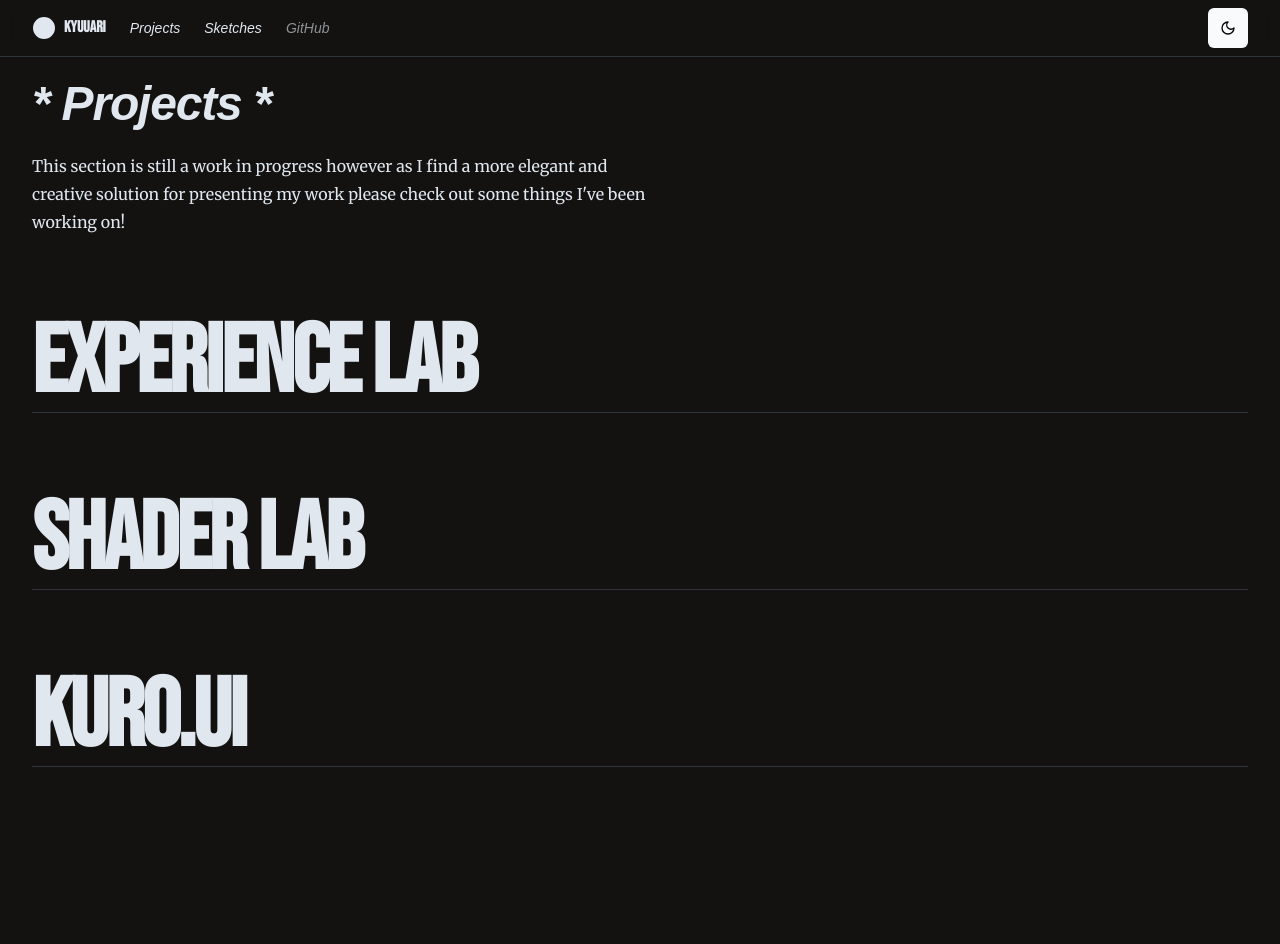
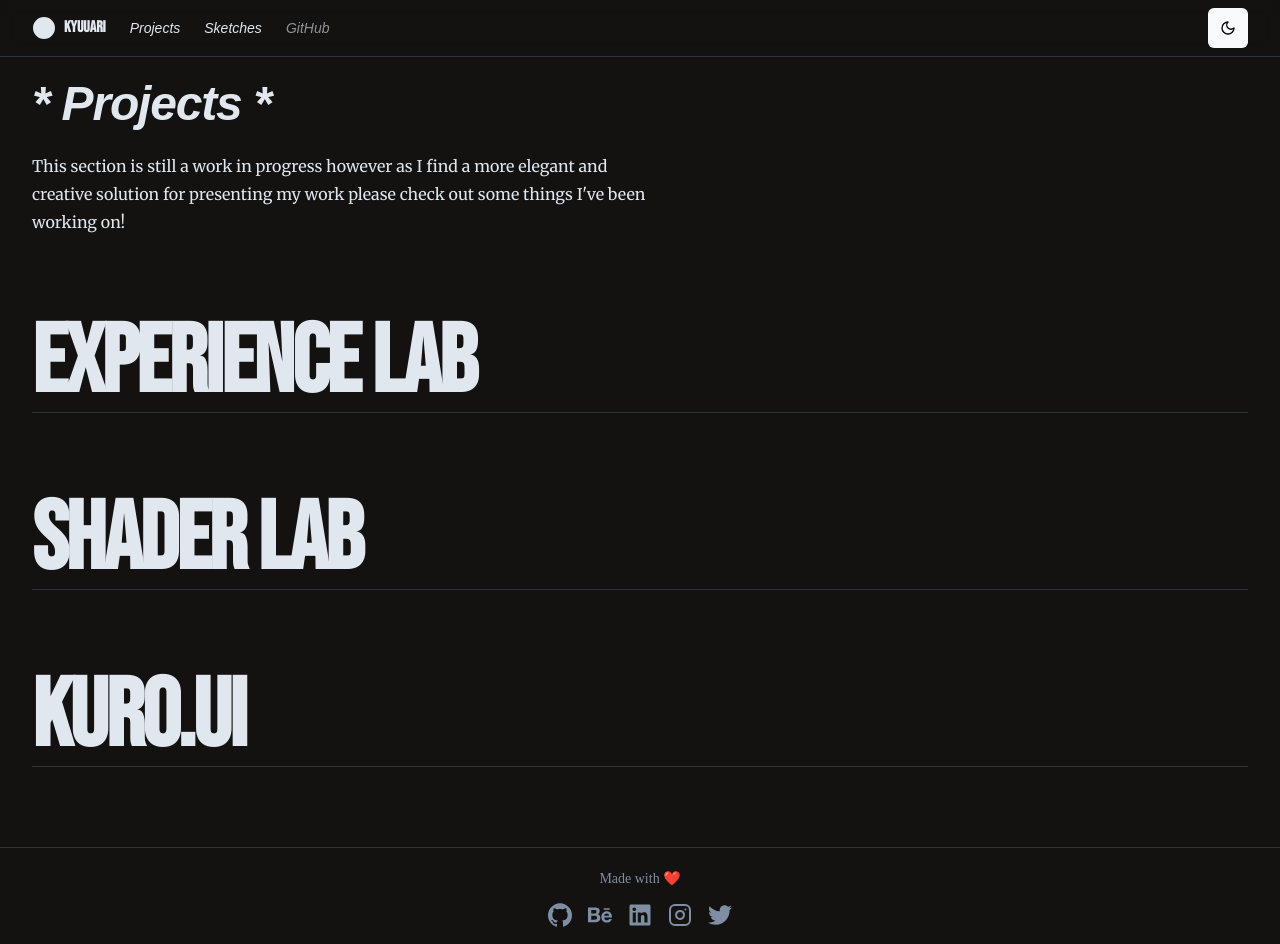
Before and after one commit to Kyuuari/portfolio-v3, a Next.js app: page /projects in a window 1280 px wide. Before the commit the page ends 847 px from the top, so only its background shows below. Built offline with nearby package versions, Linux system fonts and the light colour scheme; a web font is replaced by a local one.

Commit message:
feat: added footer to layout and adjustments to spacing

```diff
--- a/src/app/layout.tsx
+++ b/src/app/layout.tsx
@@ -6,6 +6,7 @@ import SiteHeader from "@/components/site-header";
 import { Suspense } from "react";
 import { LenisProvider } from "@/components/lenis-provider";
 import { Analytics } from "@/components/analytics-provider";
+import { SiteFooter } from "@/components/site-footer";
 
 export const metadata = {
   title: "Kyuuari Project",
@@ -36,6 +37,7 @@ export default function RootLayout({ children }: RootLayoutProps) {
               <ThemeProvider attribute="class" defaultTheme="dark">
                 <SiteHeader />
                 {children}
+                <SiteFooter />
               </ThemeProvider>
             </Suspense>
           </LenisProvider>
--- a/src/app/projects/page.tsx
+++ b/src/app/projects/page.tsx
@@ -10,17 +10,18 @@ type Props = {};
 
 export default function page({}: Props) {
   return (
-    <main className="container">
-      <article className="pt-20">
+    <main className="min-h-screen">
+      <article className="container">
+        <section className="pt-20">
           <TypographyH1>* Projects *</TypographyH1>
           <TypographyP>
             This section is still a work in progress however as I find a more
-          elegant and creative solution for presenting my work please check out
-          some things I&apos;ve been working on!
+            elegant and creative solution for presenting my work please check
+            out some things I&apos;ve been working on!
           </TypographyP>
-      </article>
+        </section>
 
-      <article className="pt-20">
+        <section className="pt-20">
           <Link
             className="hover:opacity-20"
             href={"https://r3f-experience-lab.vercel.app/"}
@@ -45,6 +46,7 @@ export default function page({}: Props) {
             {/* <TypographyP>Small Lab Project</TypographyP> */}
           </Link>
           <hr className="py-10" />
+        </section>
       </article>
     </main>
   );
--- a/src/components/icons.tsx
+++ b/src/components/icons.tsx
@@ -11,6 +11,7 @@ import {
   FileText,
   HelpCircle,
   Image,
+  Instagram,
   Laptop,
   Loader2,
   LucideProps,
@@ -60,13 +61,13 @@ export const Icons = {
   arrowRight: ArrowRight,
   help: HelpCircle,
   pizza: Pizza,
-  twitter: Twitter,
   check: Check,
   copy: Copy,
   copyDone: ClipboardCheck,
   sun: SunMedium,
   moon: Moon,
   laptop: Laptop,
+  instagram: Instagram,
   gitHub: (props: LucideProps) => (
     <svg viewBox="0 0 438.549 438.549" {...props}>
       <path
@@ -142,4 +143,28 @@ export const Icons = {
       />
     </svg>
   ),
+  linkedin: (props: LucideProps) => (
+    <svg xmlns="http://www.w3.org/2000/svg" viewBox="0 0 448 512" {...props}>
+      <path
+        d="M416 32H31.9C14.3 32 0 46.5 0 64.3v383.4C0 465.5 14.3 480 31.9 480H416c17.6 0 32-14.5 32-32.3V64.3c0-17.8-14.4-32.3-32-32.3zM135.4 416H69V202.2h66.5V416zm-33.2-243c-21.3 0-38.5-17.3-38.5-38.5S80.9 96 102.2 96c21.2 0 38.5 17.3 38.5 38.5 0 21.3-17.2 38.5-38.5 38.5zm282.1 243h-66.4V312c0-24.8-.5-56.7-34.5-56.7-34.6 0-39.9 27-39.9 54.9V416h-66.4V202.2h63.7v29.2h.9c8.9-16.8 30.6-34.5 62.9-34.5 67.2 0 79.7 44.3 79.7 101.9V416z"
+        fill="currentColor"
+      />
+    </svg>
+  ),
+  behance: (props: LucideProps) => (
+    <svg xmlns="http://www.w3.org/2000/svg" viewBox="0 0 576 512" {...props}>
+      <path
+        d="M232 237.2c31.8-15.2 48.4-38.2 48.4-74 0-70.6-52.6-87.8-113.3-87.8H0v354.4h171.8c64.4 0 124.9-30.9 124.9-102.9 0-44.5-21.1-77.4-64.7-89.7zM77.9 135.9H151c28.1 0 53.4 7.9 53.4 40.5 0 30.1-19.7 42.2-47.5 42.2h-79v-82.7zm83.3 233.7H77.9V272h84.9c34.3 0 56 14.3 56 50.6 0 35.8-25.9 47-57.6 47zm358.5-240.7H376V94h143.7v34.9zM576 305.2c0-75.9-44.4-139.2-124.9-139.2-78.2 0-131.3 58.8-131.3 135.8 0 79.9 50.3 134.7 131.3 134.7 61.3 0 101-27.6 120.1-86.3H509c-6.7 21.9-34.3 33.5-55.7 33.5-41.3 0-63-24.2-63-65.3h185.1c.3-4.2.6-8.7.6-13.2zM390.4 274c2.3-33.7 24.7-54.8 58.5-54.8 35.4 0 53.2 20.8 56.2 54.8H390.4z"
+        fill="currentColor"
+      />
+    </svg>
+  ),
+  twitter: (props: LucideProps) => (
+    <svg xmlns="http://www.w3.org/2000/svg" viewBox="0 0 512 512" {...props}>
+      <path
+        d="M459.37 151.716c.325 4.548.325 9.097.325 13.645 0 138.72-105.583 298.558-298.558 298.558-59.452 0-114.68-17.219-161.137-47.106 8.447.974 16.568 1.299 25.34 1.299 49.055 0 94.213-16.568 130.274-44.832-46.132-.975-84.792-31.188-98.112-72.772 6.498.974 12.995 1.624 19.818 1.624 9.421 0 18.843-1.3 27.614-3.573-48.081-9.747-84.143-51.98-84.143-102.985v-1.299c13.969 7.797 30.214 12.67 47.431 13.319-28.264-18.843-46.781-51.005-46.781-87.391 0-19.492 5.197-37.36 14.294-52.954 51.655 63.675 129.3 105.258 216.365 109.807-1.624-7.797-2.599-15.918-2.599-24.04 0-57.828 46.782-104.934 104.934-104.934 30.213 0 57.502 12.67 76.67 33.137 23.715-4.548 46.456-13.32 66.599-25.34-7.798 24.366-24.366 44.833-46.132 57.827 21.117-2.273 41.584-8.122 60.426-16.243-14.292 20.791-32.161 39.308-52.628 54.253z"
+        fill="currentColor"
+      />
+    </svg>
+  ),
 };
--- /dev/null
+++ b/src/components/site-footer.tsx
@@ -0,0 +1,72 @@
+// import { siteConfig } from "@/config/site";
+import { Icons } from "@/components/icons";
+
+export function SiteFooter() {
+  return (
+    <footer className="border-t py-6 md:py-0">
+      <div className="container flex flex-col items-center justify-center gap-4 md:h-24 md:flex-row">
+        <div className="flex flex-col items-center min-w-full gap-4 px-8 md:gap-2 md:px-0">
+          {/* <Icons.logo className="hidden h-6 w-6 md:inline-block" /> */}
+          <p className="text-center text-sm leading-loose text-muted-foreground md:text-left">
+            Made with ❤️
+            {/* <a
+              href={"https://twitter.com/Kyu_uari"}
+              target="_blank"
+              rel="noreferrer"
+              className="font-medium underline underline-offset-4"
+            >
+              Chester Cari
+            </a> */}
+          </p>
+          <div className="flex flex-row justify-center gap-4 w-full text-muted-foreground">
+            <a
+              href={"https://github.com/Kyuuari"}
+              target="_blank"
+              rel="noreferrer"
+              aria-label="github link"
+              className="font-medium underline underline-offset-4 hover:opacity-30"
+            >
+              <Icons.gitHub className=" h-6 w-6 md:inline-block" />
+            </a>
+            <a
+              href={"https://www.behance.net/chestercari"}
+              target="_blank"
+              rel="noreferrer"
+              aria-label="behance link"
+              className="font-medium underline underline-offset-4 hover:opacity-30"
+            >
+              <Icons.behance className=" h-6 w-6 md:inline-block" />
+            </a>
+            <a
+              href={"https://www.linkedin.com/in/chestercari/"}
+              target="_blank"
+              rel="noreferrer"
+              aria-label="linkedin link"
+              className="font-medium underline underline-offset-4 hover:opacity-30"
+            >
+              <Icons.linkedin className=" h-6 w-6 md:inline-block" />
+            </a>
+            <a
+              href={"https://www.instagram.com/kyuuari/"}
+              target="_blank"
+              rel="noreferrer"
+              aria-label="instagram link"
+              className="font-medium underline underline-offset-4 hover:opacity-30"
+            >
+              <Icons.instagram className=" h-6 w-6 md:inline-block" />
+            </a>
+            <a
+              href={"https://twitter.com/Kyu_uari"}
+              target="_blank"
+              rel="noreferrer"
+              aria-label="twitter link"
+              className="font-medium underline underline-offset-4 hover:opacity-30"
+            >
+              <Icons.twitter className=" h-6 w-6 md:inline-block" />
+            </a>
+          </div>
+        </div>
+      </div>
+    </footer>
+  );
+}
```
Lines whose indentation alone changed are shown as unchanged.
